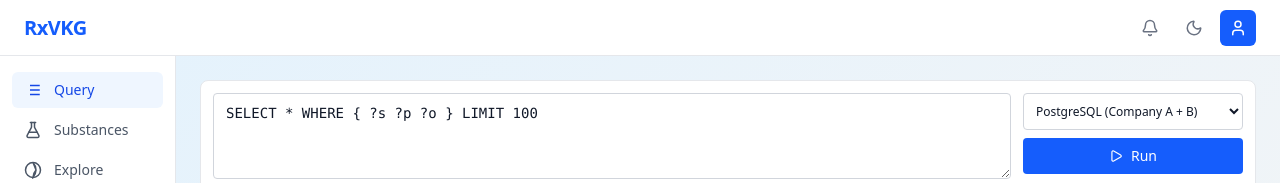
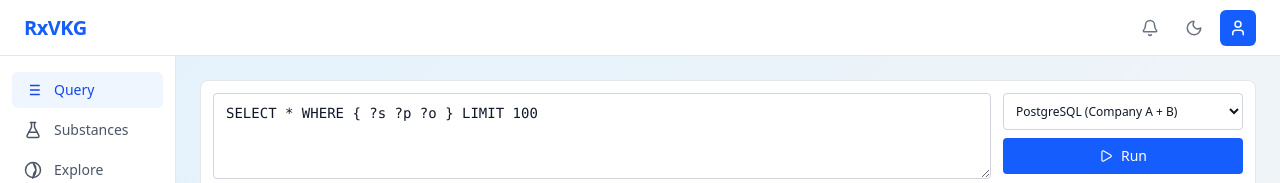
Before and after one commit to Punnoii/interoperability_pharmacy, a Next.js app in the folder frontend/: page /homepage in a window 1280 px wide. Shown: the top 183 px of the page. Built offline with nearby package versions, Linux system fonts and the light colour scheme.

Commit message:
add mongo company D

```diff
--- a/frontend/components/query/QueryPanel.tsx
+++ b/frontend/components/query/QueryPanel.tsx
@@ -14,15 +14,17 @@ interface QueryPanelProps {
   isDark: boolean;
 }
 
-type EndpointKey = "default" | "mysql";
+type EndpointKey = "default" | "mysql" | "mongo" | "all";
 type ViewMode = "table" | "graph";
 
 const DEFAULT_QUERY = `SELECT * WHERE { ?s ?p ?o } LIMIT 100`;
 const PAGE_SIZE = 10;
 
 const ENDPOINTS: { key: EndpointKey; label: string }[] = [
+  { key: "all",     label: "All Sources (A+B+C+D+E)" },
   { key: "default", label: "PostgreSQL (Company A + B)" },
-  { key: "mysql", label: "MySQL (Company C)" },
+  { key: "mysql",   label: "MySQL (Company C)" },
+  { key: "mongo",   label: "MongoDB (Company D)" },
 ];
 
 export default function QueryPanel({ isDark }: QueryPanelProps) {
@@ -105,7 +107,7 @@ export default function QueryPanel({ isDark }: QueryPanelProps) {
             onChange={(e) => setEndpoint(e.target.value as EndpointKey)}
             disabled={isLoading}
             className={`px-2 py-2 rounded border text-xs focus:outline-none focus:ring-1 focus:ring-blue-500 disabled:opacity-60 ${inputCls}`}
-            style={{ minWidth: 220 }}
+            style={{ minWidth: 240 }}
           >
             {ENDPOINTS.map((opt) => (
               <option key={opt.key} value={opt.key}>
```
Lines whose indentation alone changed are shown as unchanged.
